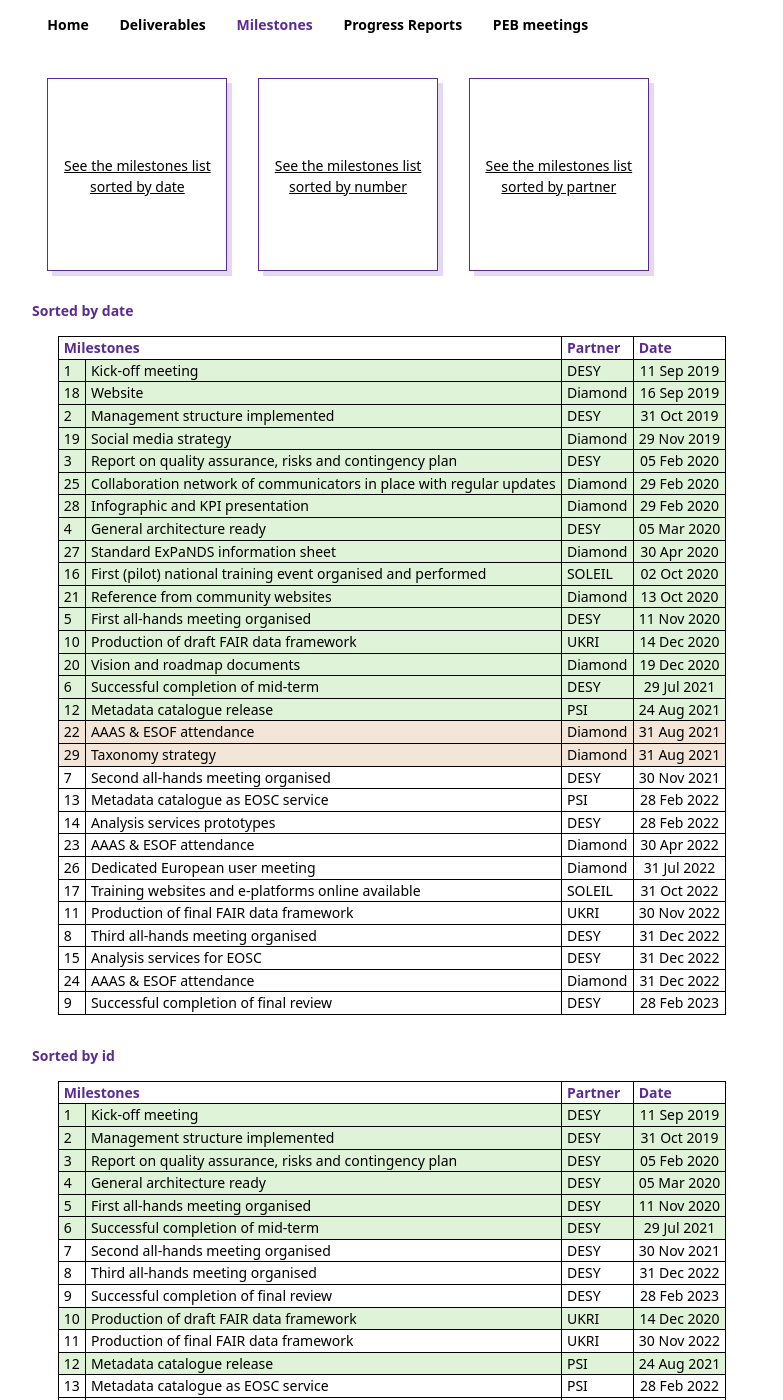
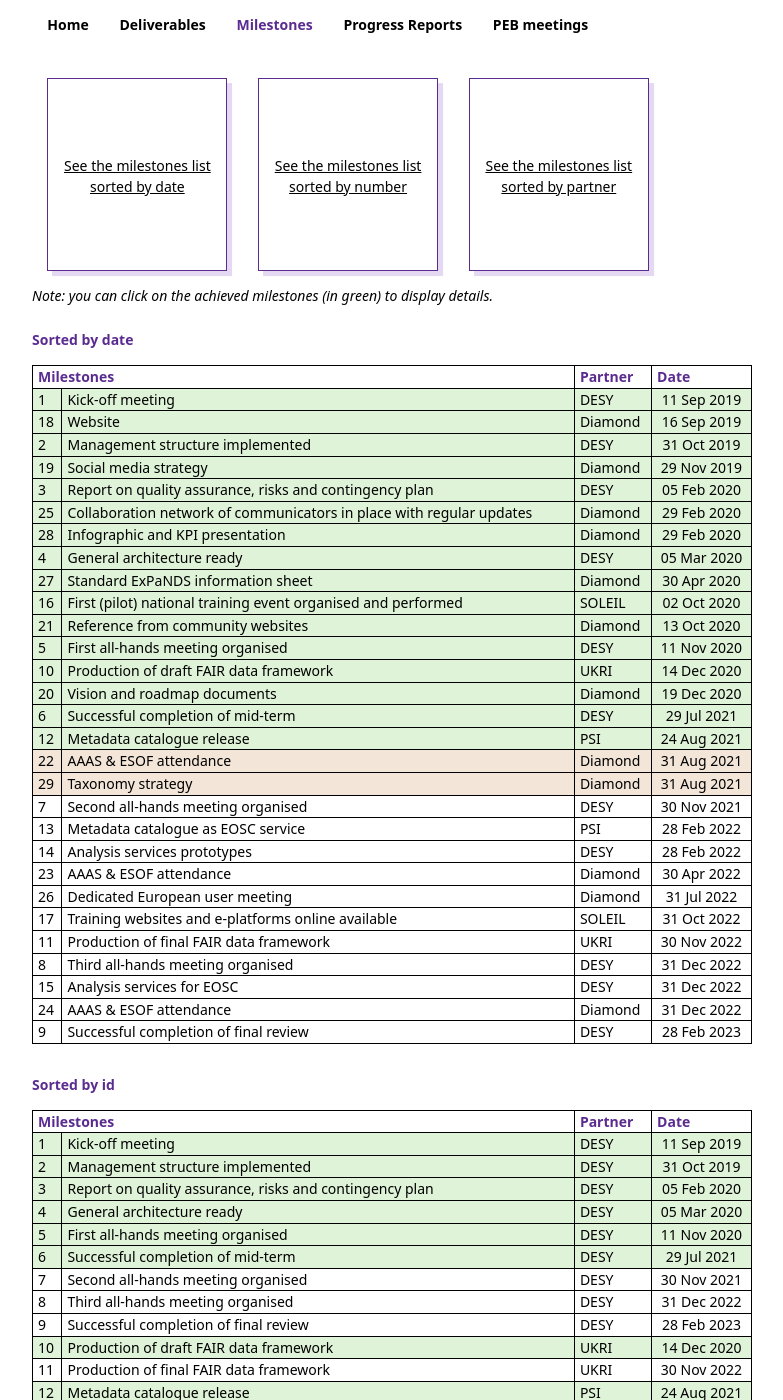
Before and after one commit to ExPaNDS-eu/WP1-reporting, a Jekyll site: the page built from milestones.html, in a window 1280 px wide and 1400 px high. Shown: the whole window, without its empty margins (248-1031 px from the left). Built offline with Jekyll 4.4.1, drawn with Linux system fonts in a browser that asks for light colours.

Commit message:
add info on milestones and associated small fixes

```diff
--- a/_sass/main.scss
+++ b/_sass/main.scss
@@ -105,6 +105,6 @@
   }
 }
 
-div.box + h1, div.box + img {
+div.box + h1, div.box + img, div.box + p {
   clear: both;
 }
--- a/_sass/tables.scss
+++ b/_sass/tables.scss
@@ -42,6 +42,10 @@
   font-style: italic;
 }
 
+table.del {
+  width: 100%;
+}
+
 // tasks tables
 .task {
   th, td {
--- a/deliverables.html
+++ b/deliverables.html
@@ -11,10 +11,11 @@
   <p><a href='#spartner'>See the deliverables list sorted by partner</a></p>
 </div>
 
+<p><i>Note: you can click on the finalised deliverables (in green) to display a short description, the DOI, etc.</i></p>
+
 {% assign date_today = "today" | date: "%Y-%m-%d" %}
 {% capture date_upcoming %}{{ date_today | date: '%s' | plus: 2634544 | date: "%Y-%m-%d" }}{% endcapture %} <!-- 1. convert to Unix timestamp 2. add 1 month + 1 week in Epoch time (epochconvert.com) to the date_upcoming 3. convert date into a string -->
 {% assign sort_type = "date, id, partner" | split: ", " %}
-
 {% for stype in sort_type %}
 
   <h1 id="s{{ stype }}">Sorted by {{ stype }}</h1>
--- a/milestones.html
+++ b/milestones.html
@@ -10,6 +10,8 @@
 <div class="box">
   <p><a href='#spartner'>See the milestones list sorted by partner</a></p>
 </div>
+
+<p><i>Note: you can click on the achieved milestones (in green) to display details.</i></p>
 
 {% assign date_today = "today" | date: "%Y-%m-%d" %}
 {% capture date_upcoming %}{{ date_today | date: '%s' | plus: 2634544 | date: "%Y-%m-%d" }}{% endcapture %} <!-- 1. convert to Unix timestamp 2. add 1 month + 1 week in Epoch time (epochconvert.com) to the date_upcoming 3. convert date into a string -->
@@ -30,7 +32,7 @@
       {% assign date = mil.date | date: "%Y-%m-%d" %}
       {% if date <= date_today %}
         {% if mil.status == 'achieved' %}
-          <tr class='delivered'>
+          <tr class='delivered clickable'>
         {% else %}
           <tr class='late'>
         {% endif %}
@@ -44,6 +46,13 @@
           <td>{{ mil.partner }}</td>
           <td class='date'>{{ mil.date | date_to_string }}</td>
         </tr>
+        <tr class='toggled-row'>
+          <td colspan="4">
+            <strong>Status:</strong> Achieved<br>
+            {% if mil.link %}<strong>DOI:</strong> <a href="{{ del.link }}">{{ mil.link | replace:'https://doi.org/', '' }}</a><br>{% endif %}
+            {% if mil.comments %}<strong>Comments:</strong> {{ mil.comments }}<br>{% endif %}
+          </td>
+        </tr>
     {% endfor %}
 
   </table>
```
Also changed, not shown: _data/milestones.yml (+11 -0 lines).
